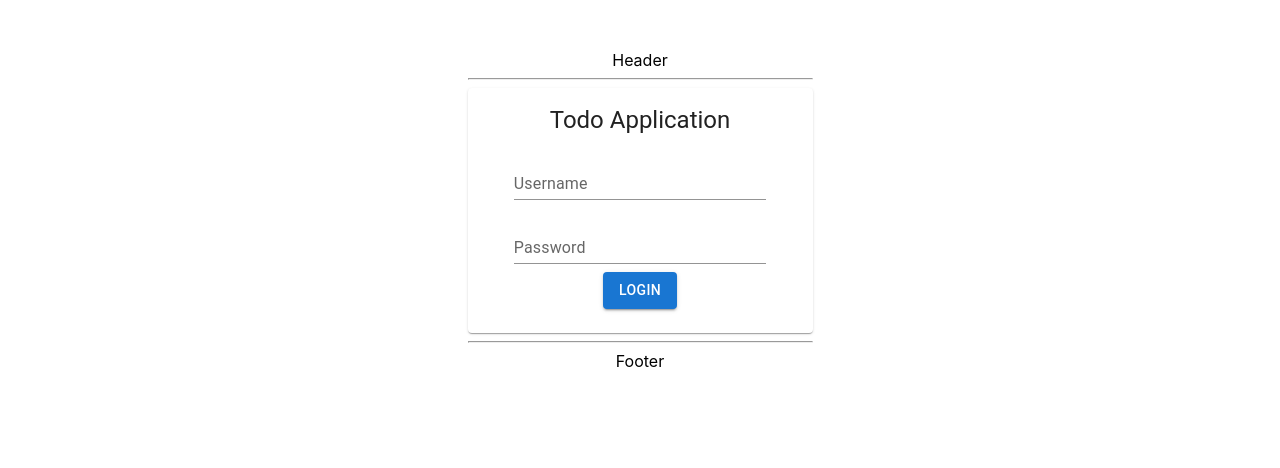
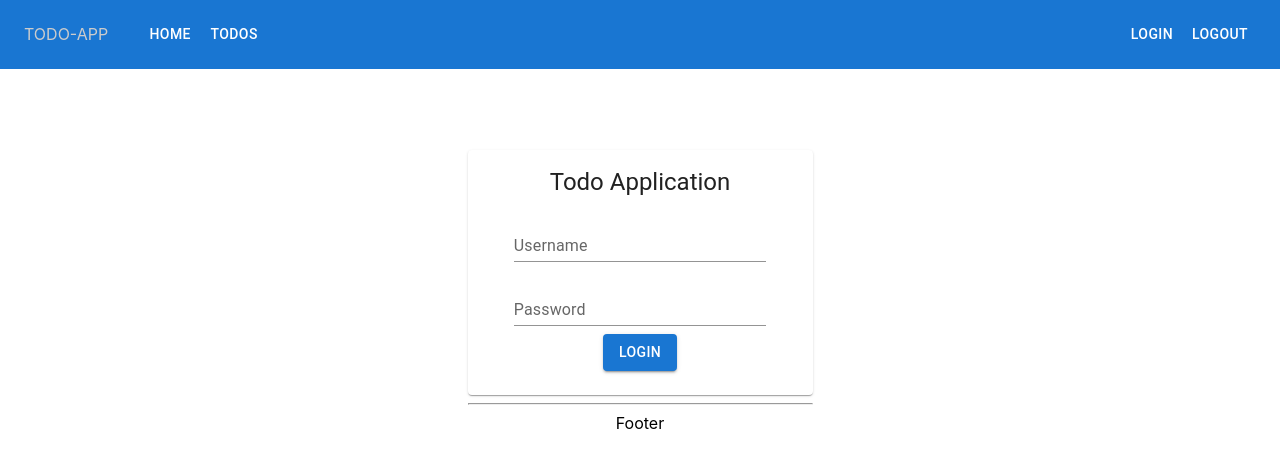
Before and after one commit to szejnaArtur/ToDoApp-Frontend, a React (Create React App) app: page / in a window 1280 px wide. Shown: the top 468 px of the page. Built offline with nearby package versions, Linux system fonts and the light colour scheme.

Commit message:
Basic App Bar #1.

```diff
--- a/package.json
+++ b/package.json
@@ -5,6 +5,7 @@
   "dependencies": {
     "@emotion/react": "^11.9.0",
     "@emotion/styled": "^11.8.1",
+    "@mui/icons-material": "^5.8.3",
     "@mui/material": "^5.8.2",
     "@mui/styled-engine-sc": "^5.8.0",
     "@testing-library/jest-dom": "^5.16.4",
--- a/src/App.css
+++ b/src/App.css
@@ -1,5 +1,5 @@
 body{
-    padding-top: 50px;
+    padding-top: 100px;
     text-align: center;
     display: flex;
     justify-content: center;
--- a/src/App.js
+++ b/src/App.js
@@ -6,7 +6,7 @@ import LoginComponent from './components/LoginComponent.jsx';
 import WelcomeComponent from './components/WelcomeComponent.jsx';
 import withParams from './components/withParams.jsx'
 import ListTodosComponent from './components/ListTodosComponent.jsx';
-import HeaderComponent from './components/HeaderComponent.jsx';
+import ResponsiveAppBar from './components/ResponsiveAppBar.jsx';
 import FooterComponent from './components/FooterComponent.jsx';
 
 import './App.css';
@@ -18,7 +18,7 @@ function App() {
   return (
     <div>
       <BrowserRouter>
-        <HeaderComponent />
+        <ResponsiveAppBar />
         <Routes>
           <Route path="/" exact element={<LoginComponent />} />
           <Route path="/login" element={<LoginComponent />} />
--- a/src/components/HeaderComponent.jsx
+++ /dev/null
@@ -1,13 +0,0 @@
-import { Component } from "react";
-
-class HeaderComponent extends Component {
-    render() {
-        return(
-            <div>
-                Header <hr/>
-            </div>
-        )
-    }
-}
-
-export default HeaderComponent;
--- a/src/components/LoginComponent.jsx
+++ b/src/components/LoginComponent.jsx
@@ -43,7 +43,7 @@ const LoginComponent = (props) => {
 
     return (
         <>
-            <Card sx={{ maxWidth: 345 }}>
+            <Card sx={{ maxWidth: 345 }} style={{marginTop: "50px"}}>
                 <CardContent>
                     <Typography gutterBottom variant="h5" component="div">
                         Todo Application
--- /dev/null
+++ b/src/components/ResponsiveAppBar.jsx
@@ -0,0 +1,81 @@
+import * as React from 'react';
+
+import AppBar from '@mui/material/AppBar';
+import Box from '@mui/material/Box';
+import Toolbar from '@mui/material/Toolbar';
+import Container from '@mui/material/Container';
+import Button from '@mui/material/Button';
+
+import { Link } from 'react-router-dom';
+import { fontWeight } from '@mui/system';
+
+const ResponsiveAppBar = () => {
+
+  const pages = [{
+      name: 'Home',
+      url: '/welcome/Buddy'
+  },{
+      name: 'Todos',
+      url: '/todos'
+  }];
+
+  const options = [{
+    name: 'Login',
+    url: '/login'
+},{
+    name: 'Logout',
+    url: '/logout'
+}];
+
+
+  return (
+    <AppBar position="static">
+      <Container maxWidth="xl" style={{
+        position: "absolute",
+        top: 0,
+        left: 0,
+        backgroundColor: "#1976D2",
+      }}>
+        <Toolbar disableGutters>
+
+          <div style={{
+            color: '#ccc',
+            marginRight: '30px'
+          }}>
+            TODO-APP
+          </div>
+
+          <Box sx={{ flexGrow: 1, display: { xs: 'flex', md: 'flex' } }}>
+            {pages.map((page) => (
+              <Button
+                key={page.name}
+                sx={{ my: 2, color: 'white', display: 'block' }}
+              >
+                <Link to={page.url} style={{
+                  textDecoration: 'none',
+                  color: "#fff"
+                }}>{page.name}</Link>
+              </Button>
+            ))}
+          </Box>
+
+            {options.map((option) => (
+              <Button
+                key={option.name}
+                sx={{ my: 2, color: 'white', display: 'block' }}
+              >
+                <Link to={option.url} style={{
+                  textDecoration: 'none',
+                  color: "#fff"
+                }}>{option.name}</Link>
+              </Button>
+            ))}
+
+
+
+        </Toolbar>
+      </Container>
+    </AppBar>
+  );
+};
+export default ResponsiveAppBar;
```
Also changed, not shown: 1 other file (tests, documents, lock files or other folders).
